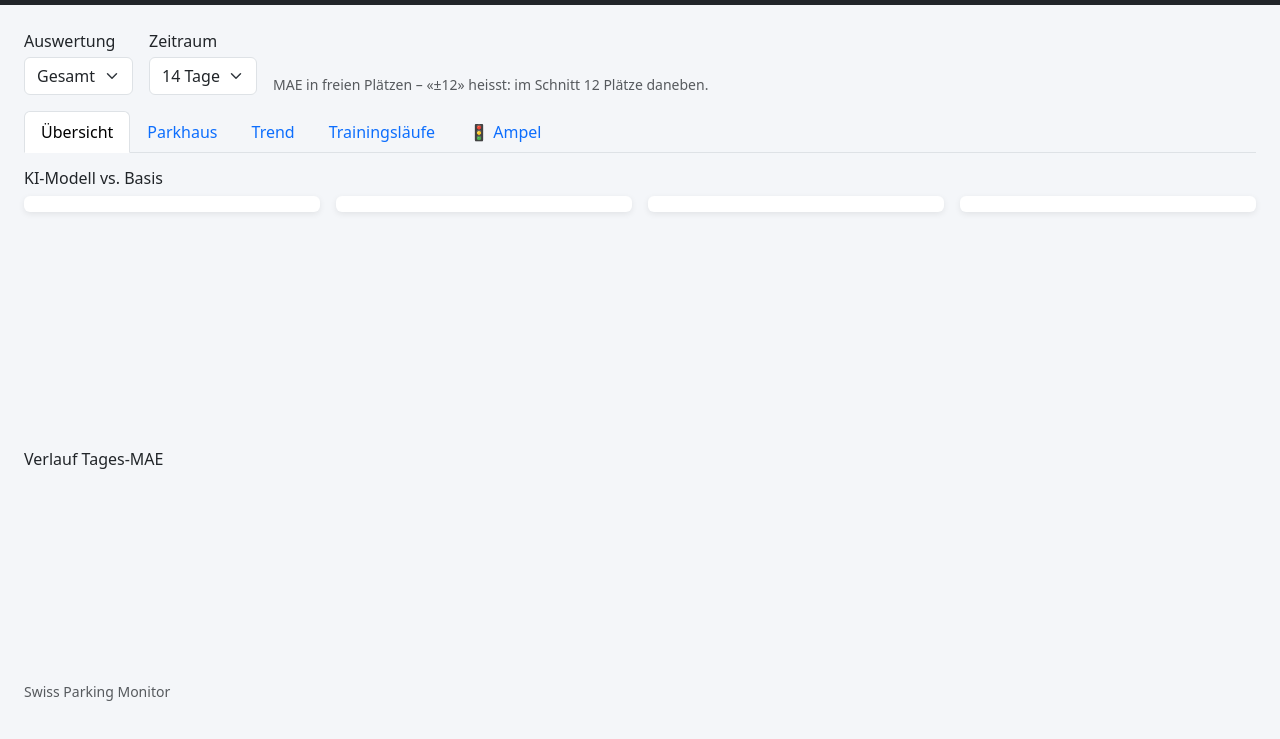
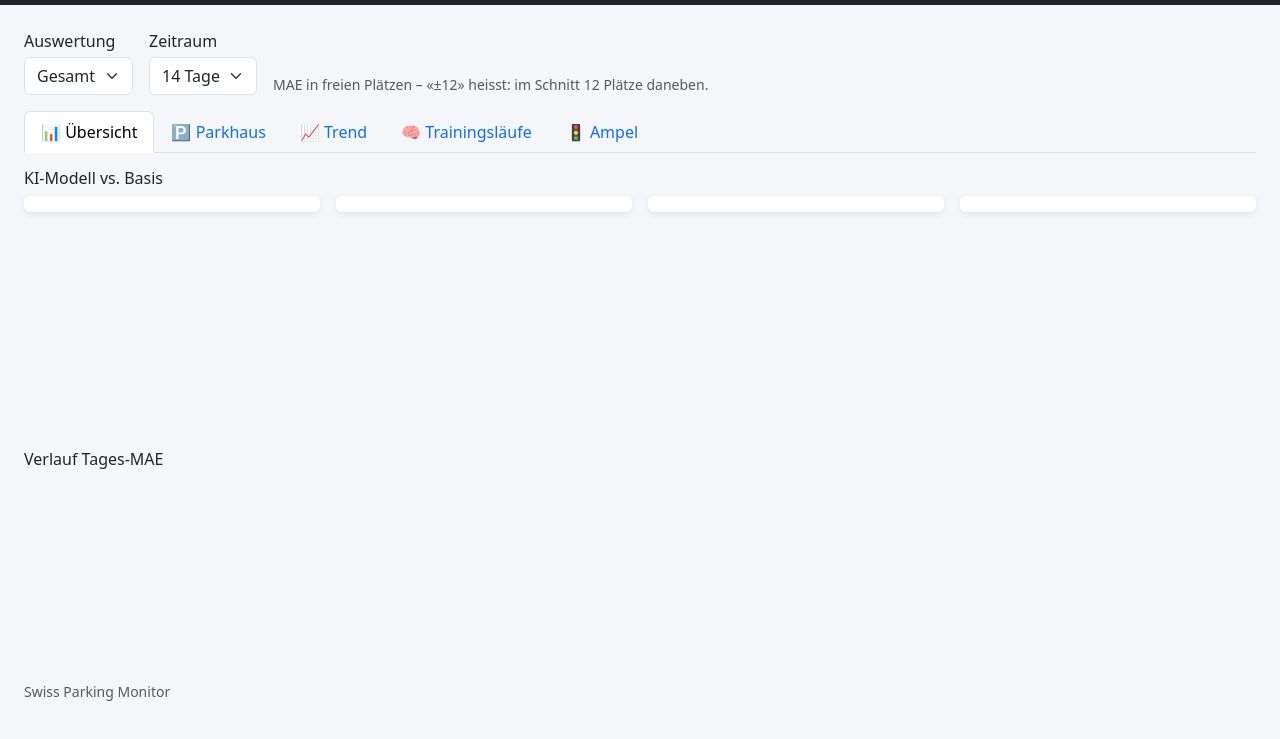
Before and after one commit to roger-infanger-weibel/parkhaus-data-crawler, a plain HTML site: page FastAPI-ML/static/accuracy.html in a window 1280 px wide. Shown: the part 51-790 px from the top of the page. Drawn offline with nearby package versions, Linux system fonts and the light colour scheme; no server answers.

Commit message:
Style: Icons für alle Tabs auf der Genauigkeitsseite
Co-Authored-By: Claude Opus 4.6 <noreply@anthropic.com>

```diff
--- a/FastAPI-ML/static/accuracy.html
+++ b/FastAPI-ML/static/accuracy.html
@@ -56,19 +56,19 @@
   <ul class="nav nav-tabs mb-3" role="tablist">
     <li class="nav-item" role="presentation">
       <button class="nav-link active" id="tab-uebersicht" data-bs-toggle="tab"
-              data-bs-target="#pane-uebersicht" type="button" role="tab">Übersicht</button>
+              data-bs-target="#pane-uebersicht" type="button" role="tab">📊 Übersicht</button>
     </li>
     <li class="nav-item" role="presentation">
       <button class="nav-link" id="tab-parkhaus" data-bs-toggle="tab"
-              data-bs-target="#pane-parkhaus" type="button" role="tab">Parkhaus</button>
+              data-bs-target="#pane-parkhaus" type="button" role="tab">🅿️ Parkhaus</button>
     </li>
     <li class="nav-item" role="presentation">
       <button class="nav-link" id="tab-trend" data-bs-toggle="tab"
-              data-bs-target="#pane-trend" type="button" role="tab">Trend</button>
+              data-bs-target="#pane-trend" type="button" role="tab">📈 Trend</button>
     </li>
     <li class="nav-item" role="presentation">
       <button class="nav-link" id="tab-training" data-bs-toggle="tab"
-              data-bs-target="#pane-training" type="button" role="tab">Trainingsläufe</button>
+              data-bs-target="#pane-training" type="button" role="tab">🧠 Trainingsläufe</button>
     </li>
     <li class="nav-item" role="presentation">
       <button class="nav-link" id="tab-ampel" data-bs-toggle="tab"
```
